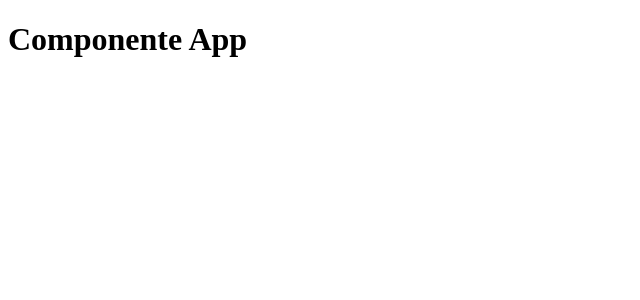
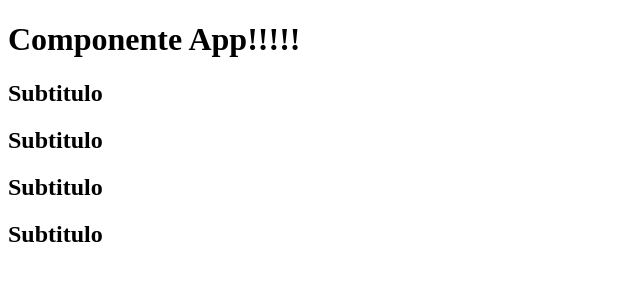
Before and after one commit to Arryel-Klug/react-fundamentos, a React app: page / in a window 1280 px wide. Shown: the top 300 px of the page, without its empty margins (0-640 px from the left). Built offline with nearby package versions, Linux system fonts and the light colour scheme.

Commit message:
React Fragment

```diff
--- a/src/App.js
+++ b/src/App.js
@@ -3,7 +3,16 @@
 import React from "react";
 
 function App() {
-  return <h1>Componente App</h1>;
-}
+  return (
+  // <React.Fragment> ou <>
+  <>
+    <h1>Componente App!!!!!</h1>
+    <h2>Subtitulo</h2>
+    <h2>Subtitulo</h2>
+    <h2>Subtitulo</h2>
+    <h2>Subtitulo</h2>
+  </>
+  );
+};
 
 export default App;
--- a/webpack.config.js
+++ b/webpack.config.js
@@ -24,4 +24,5 @@ module.exports = {
   devServer: {
     port: 3000,
   },
+  mode: 'development',
 };
```
